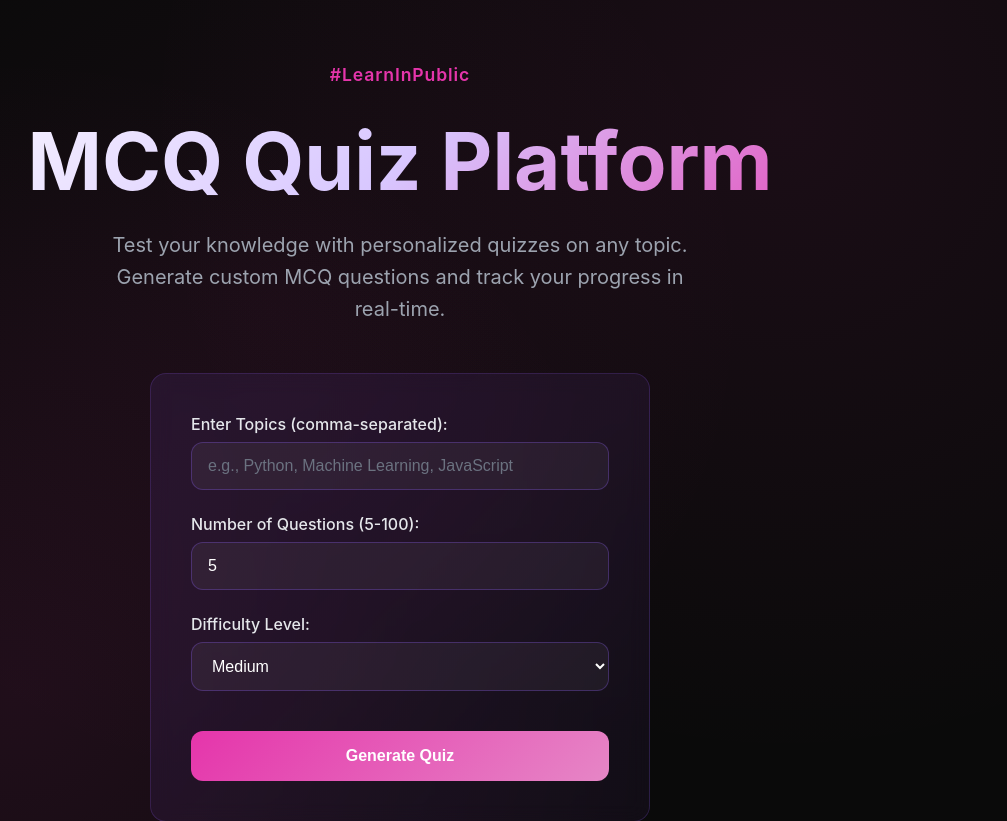
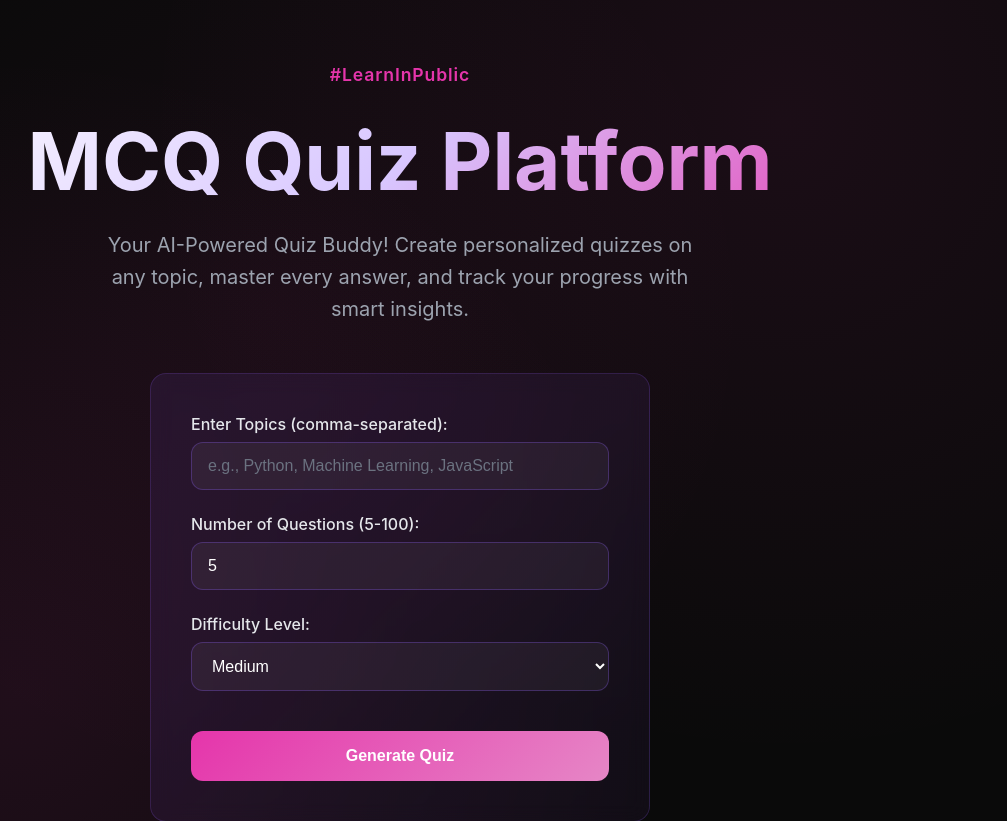
Before and after one commit to anikchand461/Quizlic, a FastAPI app: page / in a window 1280 px wide. Shown: the part 71-892 px from the top of the page, without its empty margins (240-1247 px from the left). Run offline with FastAPI, Linux system fonts and the light colour scheme.

Commit message:
added tagline

```diff
--- a/templates/index.html
+++ b/templates/index.html
@@ -259,7 +259,7 @@
         <div class="hashtag">#LearnInPublic</div>
         <h1 class="hero-title">MCQ Quiz Platform</h1>
         <p class="hero-description">
-            Test your knowledge with personalized quizzes on any topic. Generate custom MCQ questions and track your progress in real-time.
+            Your AI-Powered Quiz Buddy! Create personalized quizzes on any topic, master every answer, and track your progress with smart insights.
         </p>
 
         <div id="quiz-form" class="form-container" style="display: {% if not questions %}block{% else %}none{% endif %};">
```
